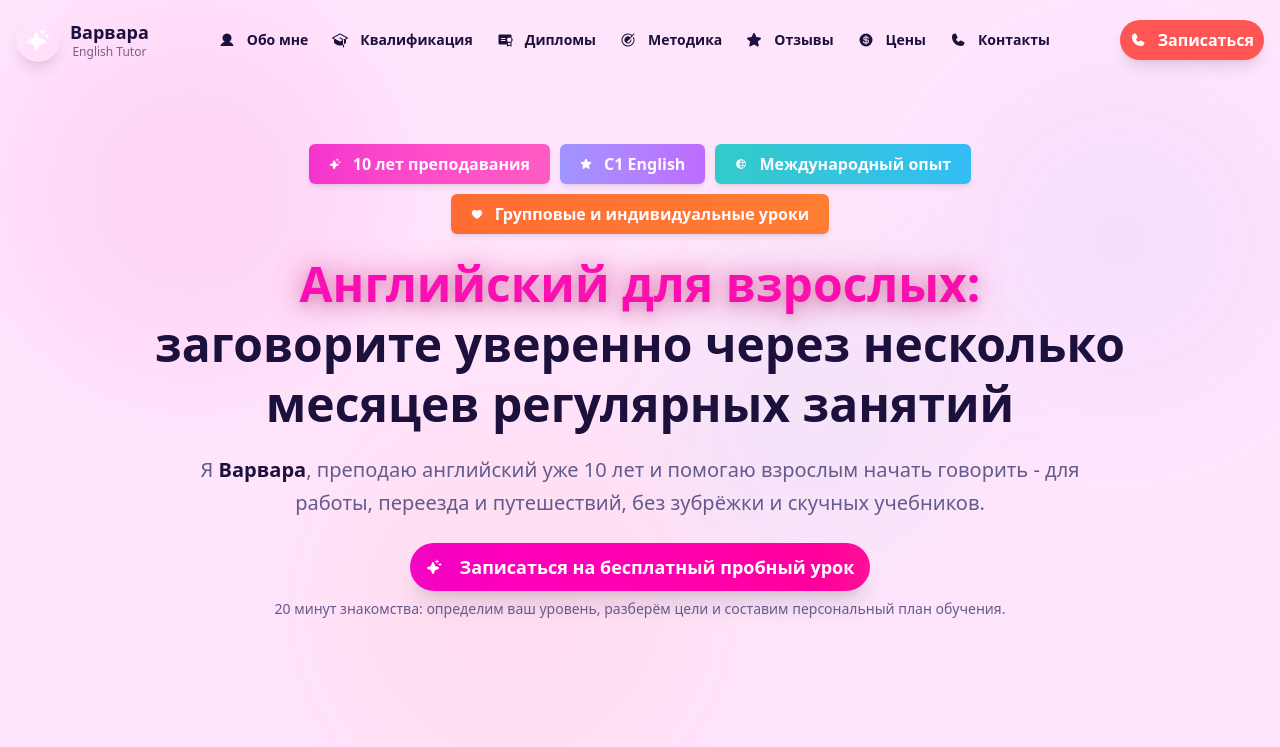
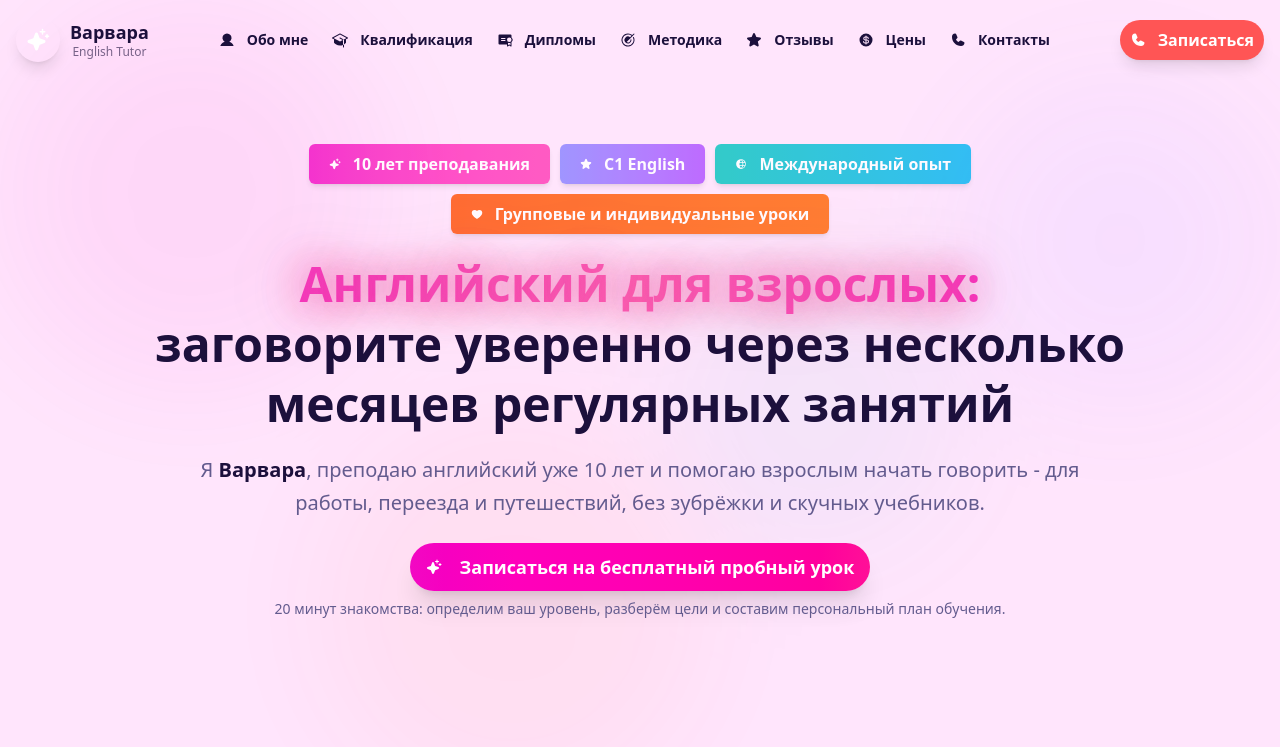
Before and after one commit to olgachka17/lesson_with_varvara, a React (Vite) app: page / in a window 1280 px wide. Shown: the top 747 px of the page. Built offline with nearby package versions, Linux system fonts and the light colour scheme.

Commit message:
Update: Improve header glow effect - diamond shine

```diff
--- a/src/App.tsx
+++ b/src/App.tsx
@@ -80,7 +80,7 @@ function App() {
               </div>
 
               <h1 className="text-3xl md:text-4xl lg:text-5xl font-bold mb-5 leading-tight text-foreground">
-                <span className="block bg-gradient-to-r from-primary via-[oklch(0.70_0.30_350)] to-[oklch(0.68_0.30_350)] bg-clip-text text-transparent drop-shadow-lg" style={{ textShadow: '0 0 30px rgba(236, 72, 153, 0.8)' }}>Английский для взрослых:</span>
+                <span className="block bg-gradient-to-r from-primary via-pink-400 to-primary bg-clip-text text-transparent" style={{ textShadow: '0 0 40px rgba(236, 72, 153, 0.6), 0 0 80px rgba(236, 72, 153, 0.3)', filter: 'drop-shadow(0 0 20px rgba(236, 72, 153, 0.5))' }}>Английский для взрослых:</span>
                 <span className="block">заговорите уверенно через несколько месяцев регулярных занятий</span>
               </h1>
 
```
